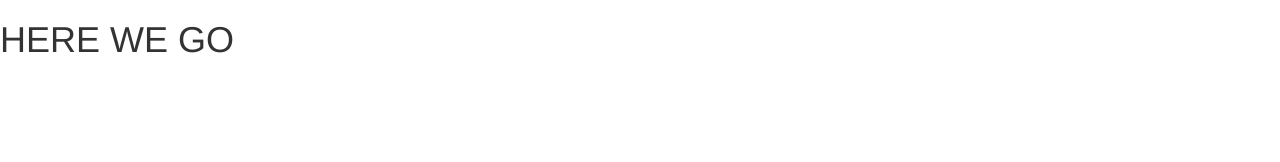
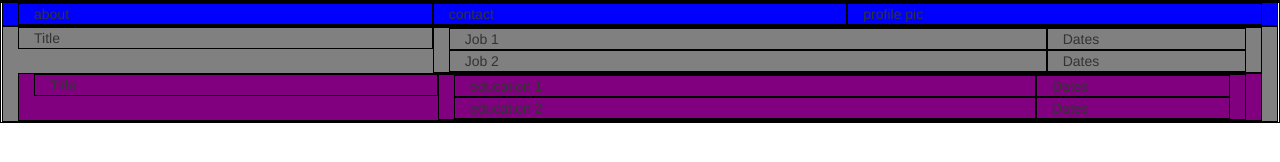
Before and after one commit to kilowatt11/kilowatt11.github.io, a plain HTML site: page index.html in a window 1280 px wide. Drawn offline with nearby package versions, Linux system fonts and the light colour scheme.

Commit message:
New Resume added grid

```diff
--- a/index.html
+++ b/index.html
@@ -3,13 +3,38 @@
 <head>
     <link rel="stylesheet" href="style.css">
     <meta charset="UTF-8">
-    <title>Mhy Resume</title>
+    <title>My Resume</title>
     <link rel="stylesheet" href="https://maxcdn.bootstrapcdn.com/bootstrap/3.3.6/css/bootstrap.min.css" integrity="sha384-1q8mTJOASx8j1Au+a5WDVnPi2lkFfwwEAa8hDDdjZlpLegxhjVME1fgjWPGmkzs7"
     crossorigin="anonymous">
 
 </head>
 <body>
-    <h1>HERE WE GO</h1>
+    <div class="col-md-12" style="background-color:blue">
+        <div class="col-md-4">about</div>
+        <div class="col-md-4">contact</div>
+        <div class="col-md-4">profile pic</div>
+
+    </div>
+    <div class="col-md-12" style="background-color:grey">
+        <div class="col-md-4">Title</div>
+        <div class="col-md-8">
+            <div class="col-md-9">Job 1</div>
+            <div class="col-md-3">Dates</div>
+            <div class="col-md-9">Job 2</div>
+            <div class="col-md-3">Dates</div>
+        </div>
+    <div class="col-md-12" style="background-color:purple">
+        <div class="col-md-4">Title</div>
+        <div class="col-md-8">
+            <div class="col-md-9">education 1</div>
+            <div class="col-md-3">Dates</div>
+            <div class="col-md-9">education 2</div>
+            <div class="col-md-3">Dates</div>
+    </div>
+
+    </div>
+
+
 
 
 
--- a/style.css
+++ b/style.css
@@ -0,0 +1,4 @@
+* {
+    border:1px solid black;
+}
+]
```
